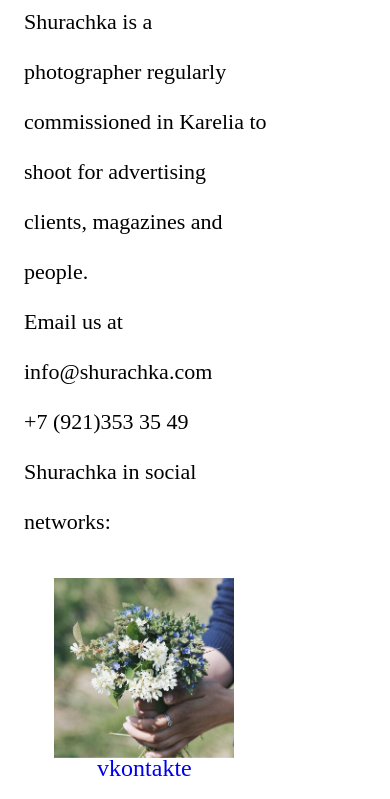
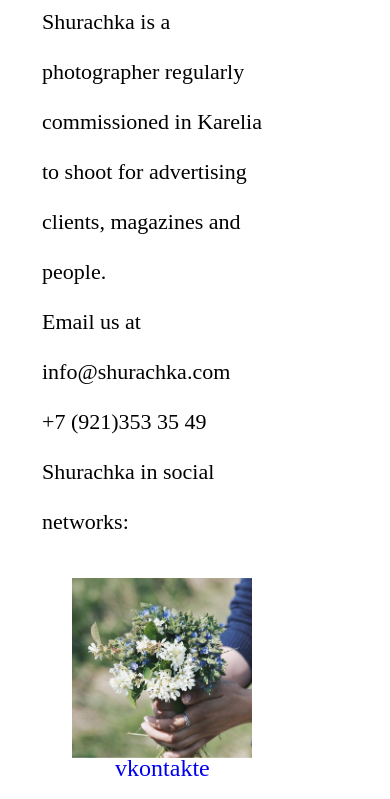
Before and after one commit to dariamalikina/photography, a plain HTML site: page contact.html in a window 390 px wide. Shown: the part 248-1047 px from the top of the page. Drawn offline with nearby package versions, Linux system fonts and the light colour scheme; a web font is replaced by a local one.

Commit message:
Update style.css

```diff
--- a/css/style.css
+++ b/css/style.css
@@ -3008,7 +3008,7 @@ flex-wrap: wrap;
 
 @media (max-width: 479px) {
     .main-block__contact {
-        margin-left: -96px;
+	margin-left: -78px;
         margin-top: -47px;
     }
 
```
